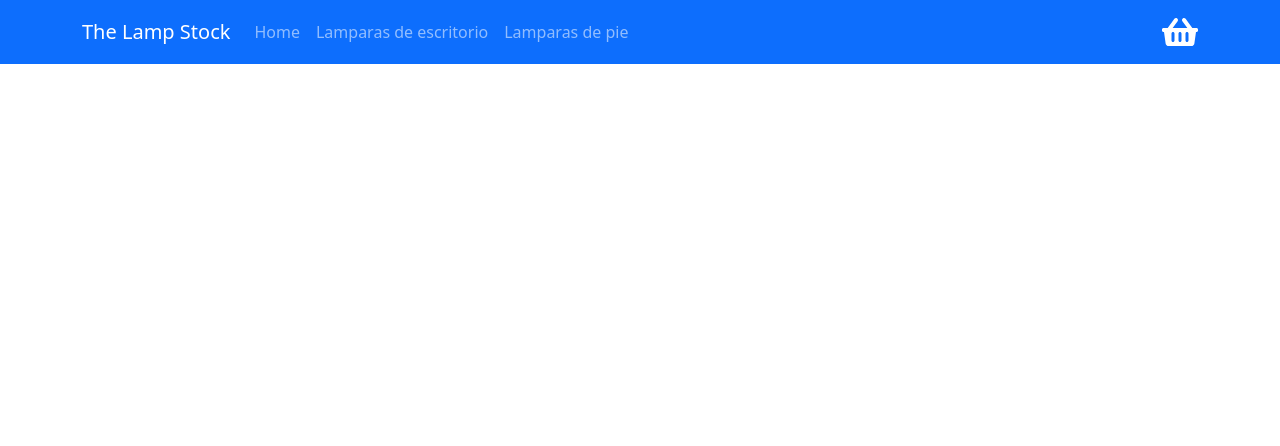
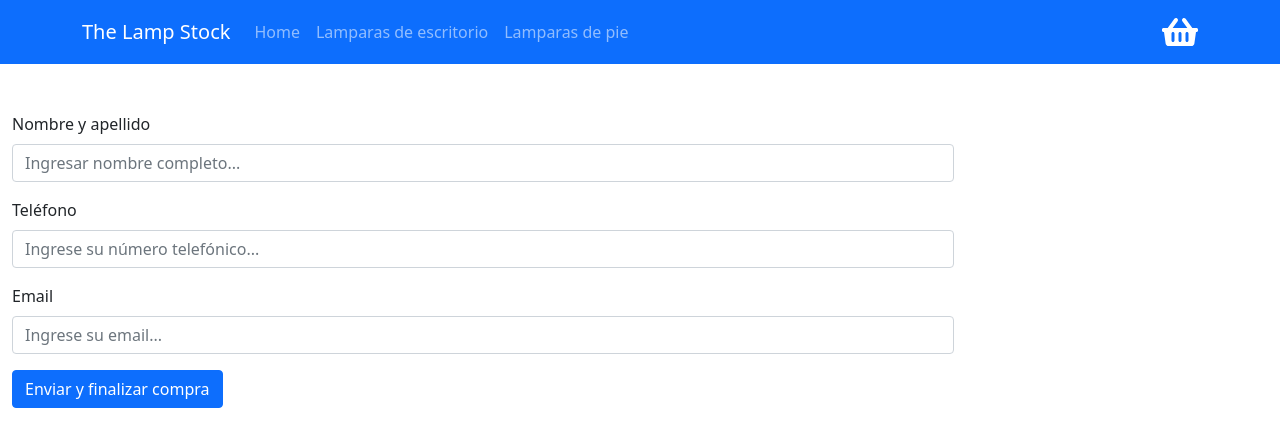
Before and after one commit to leandrogtabak/react, a React (Create React App) app: page /formulario in a window 1280 px wide. Shown: the top 446 px of the page. Built offline with nearby package versions, Linux system fonts and the light colour scheme.

Commit message:
Se agrega el formulario de compra

```diff
--- a/src/App.js
+++ b/src/App.js
@@ -1,6 +1,7 @@
 import Header from "./components/Header.js"
 import ItemListContainer from "./components/ItemListContainer.js"
 import ItemDetailContainer from "./components/ItemDetailContainer.js"
+import Formulario from "./components/Formulario.js"
 import Cart from "./components/Cart.js"
 import 'bootstrap/dist/css/bootstrap.min.css';
 import { BrowserRouter, Route, Switch } from "react-router-dom"
@@ -22,6 +23,7 @@ const App = () => {
               <Route path="/" component={ItemListContainer} exact />
               <Route path="/categoria/:id" component={ItemListContainer} />
               <Route path="/item/:id" component={ItemDetailContainer} />
+              <Route path="/formulario" component={Formulario} />
               <Route path="/cart" component={Cart} />
 
             </Switch>
--- a/src/components/Alerta.js
+++ b/src/components/Alerta.js
@@ -1,5 +1,7 @@
 import { useState } from "react";
 
+
+// Recordar hacer la alerta mas flexible para poder colocar el nombre que uno quiera
 const Alerta = ({ mostrar, orden }) => {
 
     const [show, setShow] = useState(mostrar);
--- a/src/components/Cart.js
+++ b/src/components/Cart.js
@@ -13,47 +13,46 @@ const mostrarVacio = () => {
         </div>)
 }
 
-const mostrarId = (orden) => {
+// const mostrarId = (orden) => {
 
-    return <Alert mostrar={true} orden={orden} />
+//     return <Alert mostrar={true} orden={orden} />
 
 
-}
+// }
 
 
 
 const Cart = () => {
 
     const { carrito, clear } = useContext(contexto);
-    let [showOrder, setShowOrder] = useState(0);
+    // let [showOrder, setShowOrder] = useState(0);
 
-    useEffect(() => {
-        if (showOrder) {
-            console.log(`El numero de orden es: ${showOrder}`);
-            clear();
-        }
-    }, [showOrder]);
+    // useEffect(() => {
+    //     if (showOrder) {
+    //         clear();
+    //     }
+    // }, [showOrder]);
 
 
-    const addOrder = (cart) => {
-        if (cart.length) {
-            const usuario = { nombre: "Leandro Tabak", email: "leandrogtabak@test.com", telefono: 1122223333 }
-            //Referencia a la DB
-            const db = firestore
+    // const addOrder = (cart) => {
+    //     if (cart.length) {
+    //         const usuario = { nombre: "Leandro Tabak", email: "leandrogtabak@test.com", telefono: 1122223333 }
+    //         //Referencia a la DB
+    //         const db = firestore
 
-            //Referencia a una coleccion
+    //         //Referencia a una coleccion
 
-            const collection = db.collection("ordenes")
-            let total = cart.reduce((total, item) => (total + item.item.precio * item.quantity), 0)
-            const query = collection.add({ buyer: usuario, items: cart, date: getTimestamp(), total: total })
+    //         const collection = db.collection("ordenes")
+    //         let total = cart.reduce((total, item) => (total + item.item.precio * item.quantity), 0)
+    //         const query = collection.add({ buyer: usuario, items: cart, date: getTimestamp(), total: total })
 
-            query.then((resultado) => {
-                setShowOrder(resultado.id)
+    //         query.then((resultado) => {
+    //             setShowOrder(resultado.id)
 
 
-            })
-        }
-    }
+    //         })
+    //     }
+    // }
 
 
 
@@ -93,10 +92,12 @@ const Cart = () => {
 
 
             <div className=" d-flex align-items-center flex-column m-auto">
-                <button style={{ width: "20em", }} onClick={() => clear()} type="button" className="btn btn-secondary m-1">Vaciar Carrito</button>
-                <button style={{ width: "20em" }} onClick={() => addOrder(carrito)} type="button" className="btn btn-success m-1">Finalizar compra</button>
+                <button style={{ width: "20em" }} onClick={() => clear()} type="button" className="btn btn-secondary m-1">Vaciar Carrito</button>
+                {/* <button style={{ width: "20em" }} onClick={() => addOrder(carrito)} type="button" className="btn btn-success m-1">Continuar compra</button> */}
+                <Link to={"/formulario"} style={{ width: "20em" }} className="btn btn-success m-1">Continuar compra</Link>
             </div>
-            {showOrder ? mostrarId(showOrder) : null}
+            {/* {showOrder ? mostrarId(showOrder) : null} */}
+
 
 
         </div>
--- /dev/null
+++ b/src/components/Formulario.js
@@ -0,0 +1,145 @@
+import { useState, useEffect } from "react";
+import { firestore, getTimestamp } from "../firebase";
+import { useContext } from "react";
+import { contexto } from "./CartContext.js";
+import { Form, Row, Col, Button } from "react-bootstrap"
+import Alert from "./Alerta.js"
+
+
+const mostrarId = (orden) => {
+
+    return <Alert mostrar={true} orden={orden} />
+
+
+}
+
+
+
+const Formulario = () => {
+
+    const { carrito, clear } = useContext(contexto);
+    let [showOrder, setShowOrder] = useState(0);
+
+    const [nombre, setNombre] = useState("")
+    const [telefono, setTelefono] = useState("")
+    const [email, setEmail] = useState("")
+    const [error, setError] = useState(false)
+
+
+    useEffect(() => {
+        if (showOrder) {
+
+            clear();
+        }
+    }, [showOrder]);
+
+
+    const addOrder = (cart) => {
+        if (cart.length) {
+            const usuario = { nombre: nombre, email: email, telefono: telefono }
+            //Referencia a la DB
+            const db = firestore
+
+            //Referencia a una coleccion
+
+            const collection = db.collection("ordenes")
+            let total = cart.reduce((total, item) => (total + item.item.precio * item.quantity), 0)
+            const query = collection.add({ buyer: usuario, items: cart, date: getTimestamp(), total: total })
+
+            query.then((resultado) => {
+                setShowOrder(resultado.id)
+
+
+            })
+        }
+    }
+
+
+
+    const guardarNombre = (e) => {
+        //console.log("Estan escribiendo en el input nombre")
+        const input = e.target
+        const valor = input.value
+        setNombre(valor)
+    }
+
+    const guardarTelefono = (e) => {
+        //console.log("Estan escribiendo en el input nombre")
+        const input = e.target
+        const valor = input.value
+        setTelefono(valor)
+    }
+
+    const guardarEmail = (e) => {
+        //console.log("Estan escribiendo en el input nombre")
+        const input = e.target
+        const valor = input.value
+        setEmail(valor)
+    }
+
+    const realizarPedido = (e) => {
+        e.preventDefault()
+        //console.log("Guardando pedido")
+        //const buyer = {nombre,telefono,email}
+        if (validarCampos()) {
+            setError(false)
+            addOrder(carrito)
+            e.target.reset()
+
+        } else {
+            setError(true)
+        }
+    }
+
+    const validarCampos = () => {
+        if (nombre.trim().length && telefono.trim().length && email.trim().length) {
+            return true
+        } else {
+            return false
+        }
+    }
+
+
+
+    return (
+
+        <>
+            {/* Hacer mensaje con un alert (componente alert que tenemos) */}
+            {error ? <p>Por favor completar todos los campos</p> : null}
+
+
+            <Form onSubmit={realizarPedido} className="my-5" style={{ width: "75%" }}>
+                <Row className="mb-3">
+                    <Form.Group as={Col}>
+                        <Form.Label>Nombre y apellido</Form.Label>
+                        <Form.Control placeholder="Ingresar nombre completo..." onChange={guardarNombre}  />
+                    </Form.Group>
+
+                </Row>
+                <Form.Group className="mb-3">
+                    <Form.Label>Teléfono</Form.Label>
+                    <Form.Control placeholder="Ingrese su número telefónico..." onChange={guardarTelefono} />
+                </Form.Group>
+
+                <Form.Group className="mb-3">
+                    <Form.Label>Email</Form.Label>
+                    <Form.Control placeholder="Ingrese su email..." onChange={guardarEmail} />
+                </Form.Group>
+
+
+                <Button   variant="primary" type="submit">
+                    Enviar y finalizar compra
+                </Button>
+            </Form>
+
+            {showOrder ? mostrarId(showOrder) : null}
+
+
+
+
+
+        </>
+    );
+}
+
+export default Formulario;
--- a/src/components/ItemDetail.js
+++ b/src/components/ItemDetail.js
@@ -40,7 +40,7 @@ const ItemDetail = ({ unItem }) => {
                 <p className="card-text mb-2">${unItem.precio}</p>
 
                 <div class="d-grid gap-2">
-                    {show ? <ItemCount stock={unItem.stock} initial={unItem.stock >= 1 ? 1 : 0} onAdd={onAdd} />: <Link to={"/cart"} className="btn btn-primary">Terminar Compra</Link>}
+                    {show ? <ItemCount stock={unItem.stock} initial={unItem.stock >= 1 ? 1 : 0} onAdd={onAdd} />: <Link to={"/cart"} className="btn btn-primary">Ir al carrito</Link>}
 
                 </div>
 
```
Also changed, not shown: src/components/Form.js (deleted, +0 -20 lines), raw/Master/Navegacion.gif (added).
